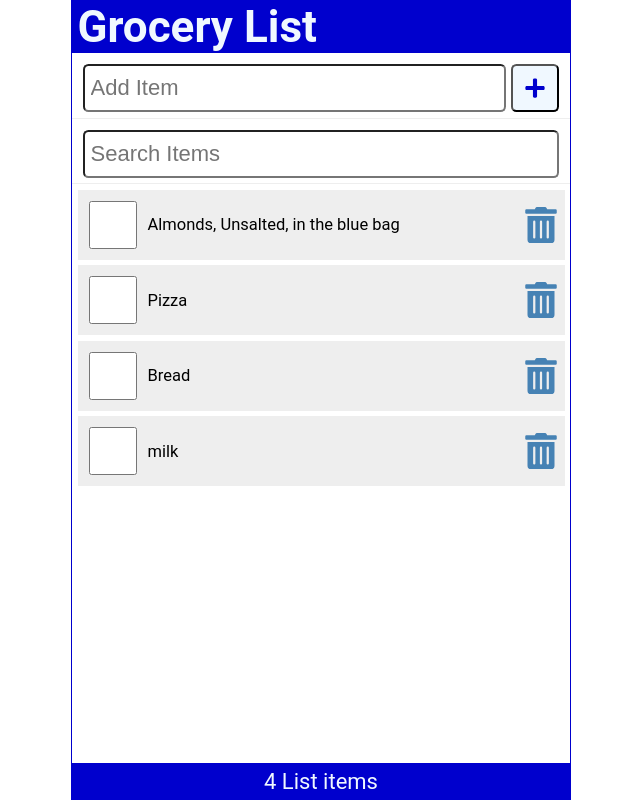
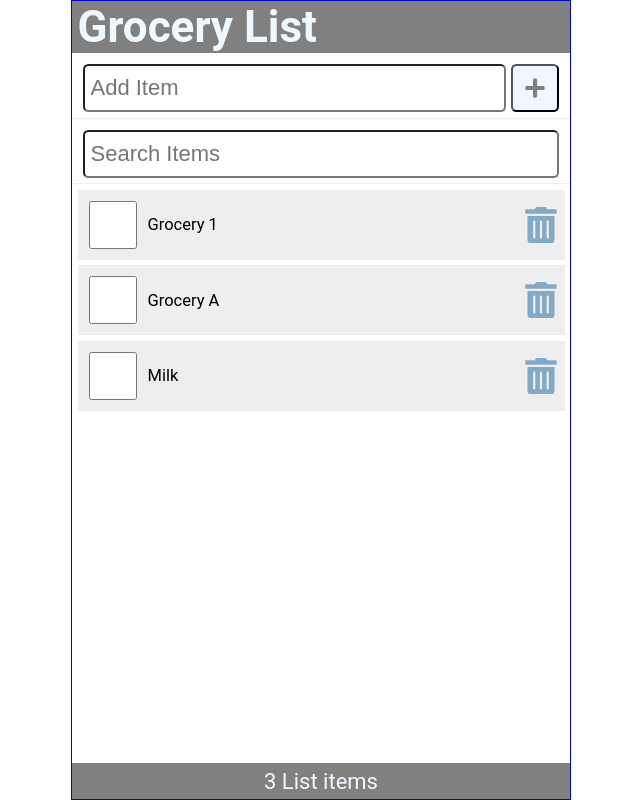
Before and after one commit to brianjoeantoni/react_grocery_list, a React (Create React App) app: page / in a window 1280 px wide. Shown: the whole page, without its empty margins (319-959 px from the left). Built offline with nearby package versions, Linux system fonts and the light colour scheme; data requests are answered from the project's data file.

Commit message:
app color change

```diff
--- a/data/db.json
+++ b/data/db.json
@@ -3,22 +3,17 @@
     {
       "id": 1,
       "checked": false,
-      "item": "Almonds, Unsalted, in the blue bag"
+      "item": "Grocery 1"
     },
     {
       "id": 2,
       "checked": false,
-      "item": "Pizza"
+      "item": "Grocery A"
     },
     {
       "id": 3,
       "checked": false,
-      "item": "Bread"
-    },
-    {
-      "id": 4,
-      "checked": false,
-      "item": "milk"
+      "item": "Milk"
     }
   ]
 }
--- a/src/index.css
+++ b/src/index.css
@@ -36,7 +36,7 @@ body {
 header {
   width: 100%;
   padding: 0 0.25em;
-  background-color: mediumblue;
+  background-color: grey;
   color: aliceblue;
   display: flex;
   justify-content: space-between;
@@ -56,7 +56,7 @@ main {
 footer {
   width: 100%;
   padding: 0.25em;
-  background-color: mediumblue;
+  background-color: grey;
   color: aliceblue;
   display: grid;
   place-content: center;
@@ -106,7 +106,7 @@ ul li::before {
   min-width: 48px;
   height: 36px;
   font-size: 1rem;
-  color: steelblue;
+  color: rgba(70, 131, 180, 0.63);
   cursor: pointer;
 }
 
@@ -149,7 +149,7 @@ button {
   padding: 0.5rem;
   font-size: 1rem;
   background-color: aliceblue;
-  color: mediumblue;
+  color: grey;
   cursor: pointer;
 }
 
```
Also changed, not shown: readme.txt (added).
